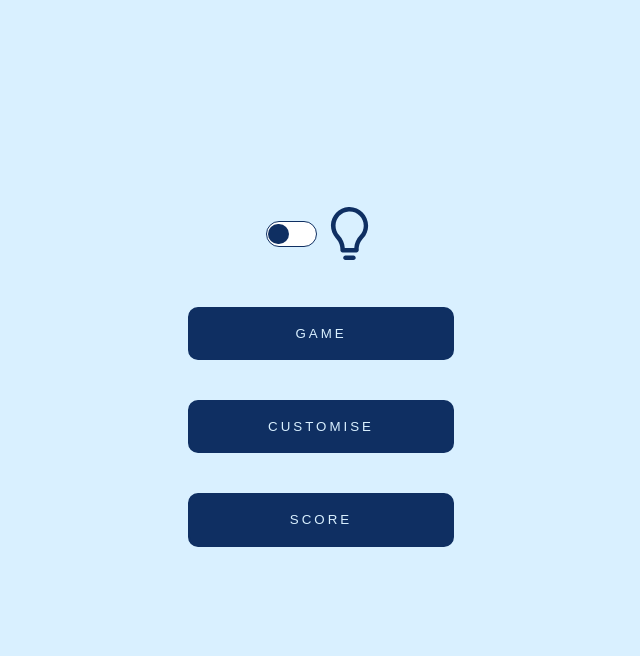
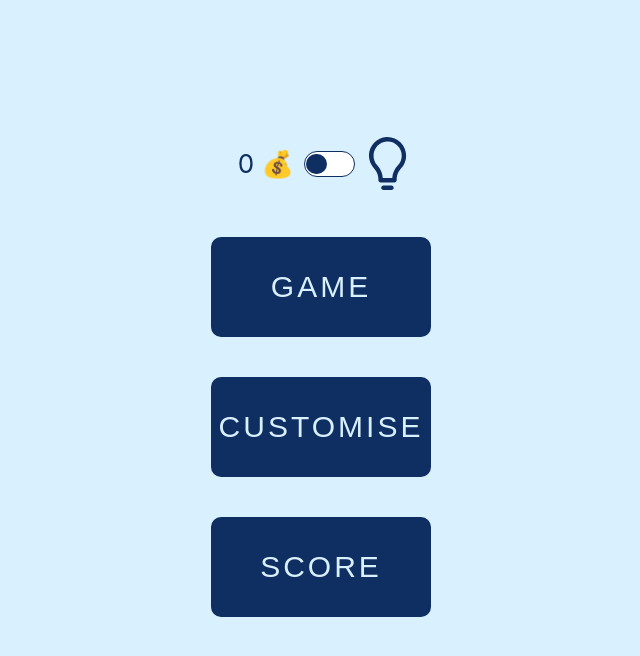
Before and after one commit to matonny/memo, a React (Create React App) app: page / in a window 1280 px wide. Shown: the top 656 px of the page, without its empty margins (319-959 px from the left). Built offline with nearby package versions, Linux system fonts and the light colour scheme.

Commit message:
feat: coins on top bar

```diff
--- a/src/App.module.css
+++ b/src/App.module.css
@@ -16,3 +16,9 @@
   background-color: #d9f0ff;
   color: #0f2f62;
 }
+.upperBar {
+  display: flex;
+  flex-direction: row;
+  align-items: center;
+  justify-content: space-between;
+}
--- a/src/App.tsx
+++ b/src/App.tsx
@@ -7,6 +7,7 @@ import { Highscores } from "./components/Highscores/Highscores";
 import { LightModeContext } from "./hooks/lightModeContext";
 import { Customise } from "./components/Customise/Customise";
 import { Toggle } from "./components/Toggle/Toggle";
+import { Coins } from "./components/Coins/Coins";
 export const App = () => {
   const [currState, setCurrState] = useState<GameState>("menu");
   const [currLightMode, setCurrLightMode] = useState<"light" | "dark">("light");
@@ -14,6 +15,8 @@ export const App = () => {
   console.log(currState);
   return (
     <div className={`${styles.app} ${styles[currLightMode]}`}>
+      <div className={styles.upperBar}>
+        <Coins></Coins>
         <Toggle
           label="darkModeToggle"
           onclick={() => {
@@ -22,6 +25,7 @@ export const App = () => {
               : setCurrLightMode("dark");
           }}
         ></Toggle>
+      </div>
       <LightModeContext.Provider value={currLightMode}>
         {currState === "menu" && <Menu changeState={setCurrState} />}
         {currState === "game" && <Game changeState={setCurrState} />}
--- a/src/components/Button/Button.module.css
+++ b/src/components/Button/Button.module.css
@@ -22,8 +22,9 @@
   color: #d9f0ff;
 }
 .big {
-  width: 20em;
-  height: 4em;
+  max-width: 500px;
+  height: 100px;
+  font-size: 30px;
 }
 .big:focus {
   box-shadow: 20px 20px 0px #131519;
--- /dev/null
+++ b/src/components/Coins/Coins.module.css
@@ -0,0 +1,3 @@
+.coins {
+  margin: 0 10px;
+}
--- a/src/components/Coins/Coins.tsx
+++ b/src/components/Coins/Coins.tsx
@@ -1,6 +1,7 @@
 import { getCoins } from "../../storage";
+import styles from "./Coins.module.css";
 
 export const Coins = () => {
   const coins = getCoins();
-  return <p>{coins} 💰</p>;
+  return <p className={styles.coins}>{coins} 💰</p>;
 };
```
Also changed, not shown: src/components/Coins/Coins.css (deleted). Lines whose indentation alone changed are shown as unchanged.
